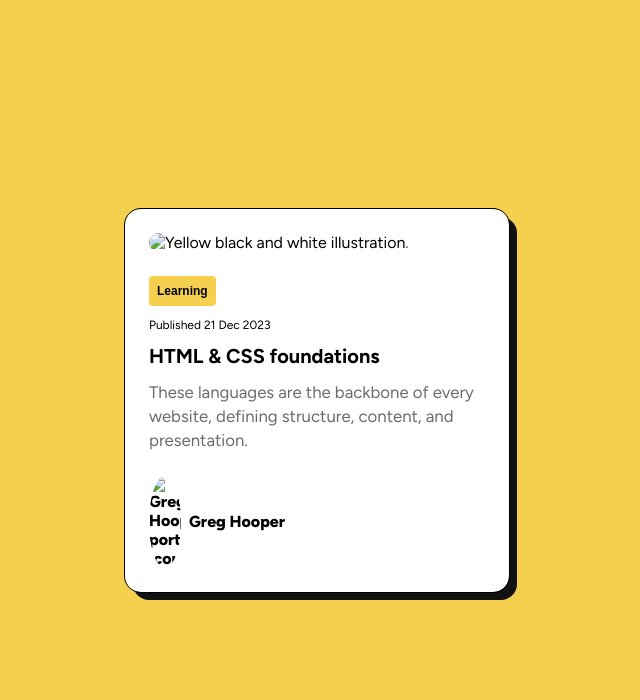
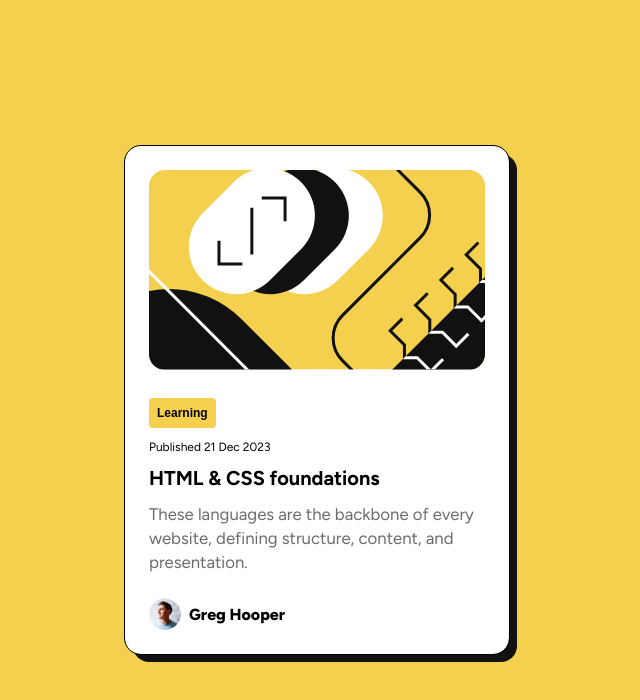
Before and after one commit to Blenimator/blog-preview-card, a plain HTML site: page index.html in a window 1280 px wide. Shown: the whole page, without its empty margins (323-963 px from the left). Drawn offline with Linux system fonts and the light colour scheme; the site is published under a folder, as on GitHub Pages, so addresses that start at the root find nothing.

Commit message:
adjusted image links

```diff
--- a/index.html
+++ b/index.html
@@ -15,7 +15,7 @@
 <body>
   <main class="main_container">
     <div class="white_card">
-      <img src="/assets/images/illustration-article.svg" class="image" alt="Yellow black and white illustration.">
+      <img src="assets/images/illustration-article.svg" class="image" alt="Yellow black and white illustration.">
       <div class="content">
         <button>Learning</button>
         <p class="published">Published 21 Dec 2023</p>
@@ -23,7 +23,7 @@
         <p class="paragraph">These languages are the backbone of every website, defining structure, content, and presentation.</p>
 
         <div class="author">
-          <img src="/assets/images/image-avatar.webp" class="author_icon" alt="Greg Hooper portrait icon">
+          <img src="assets/images/image-avatar.webp" class="author_icon" alt="Greg Hooper portrait icon">
           <p>Greg Hooper</p>
 
    </div>
```
Also changed, not shown: 1 other file.
